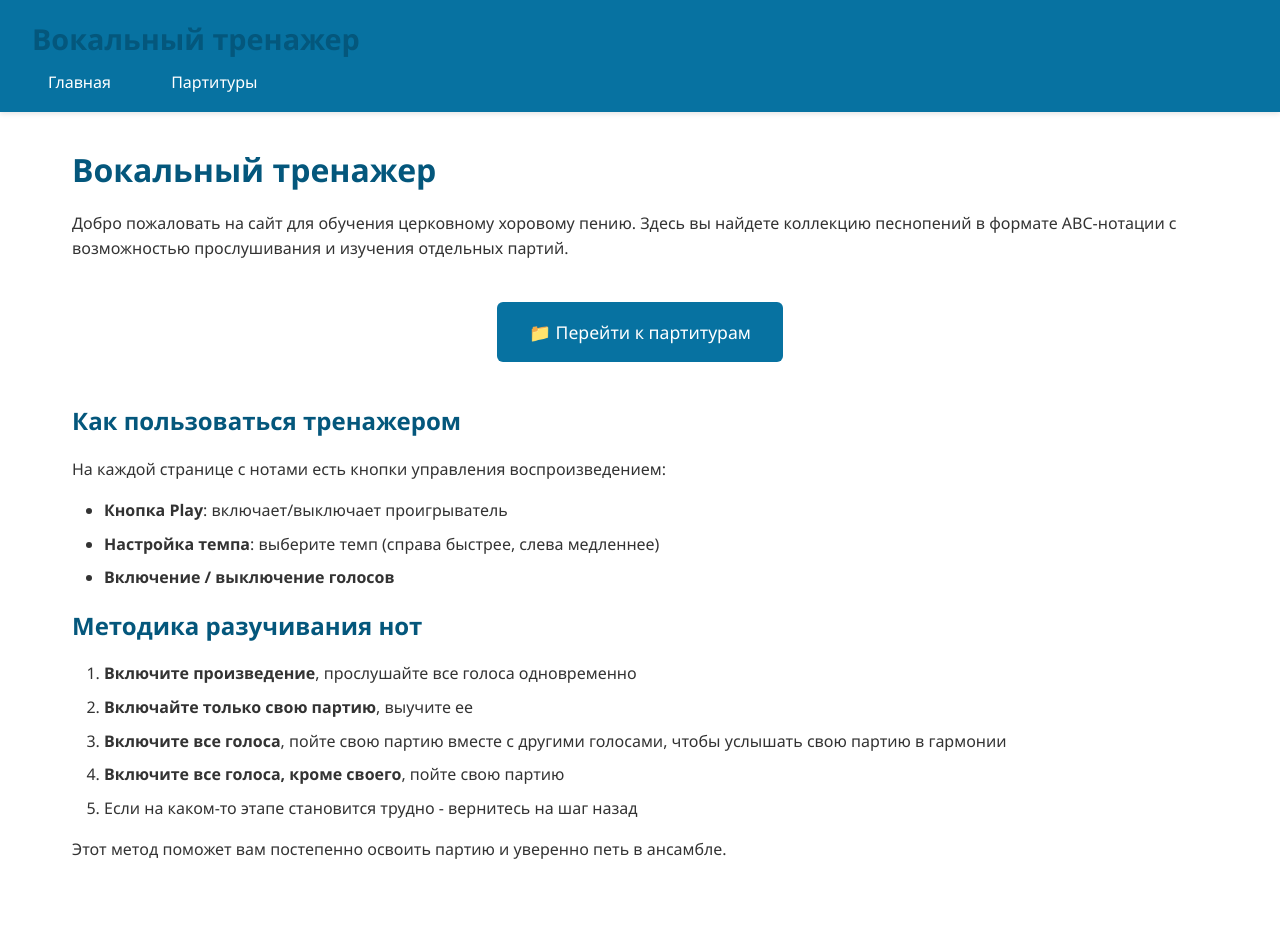
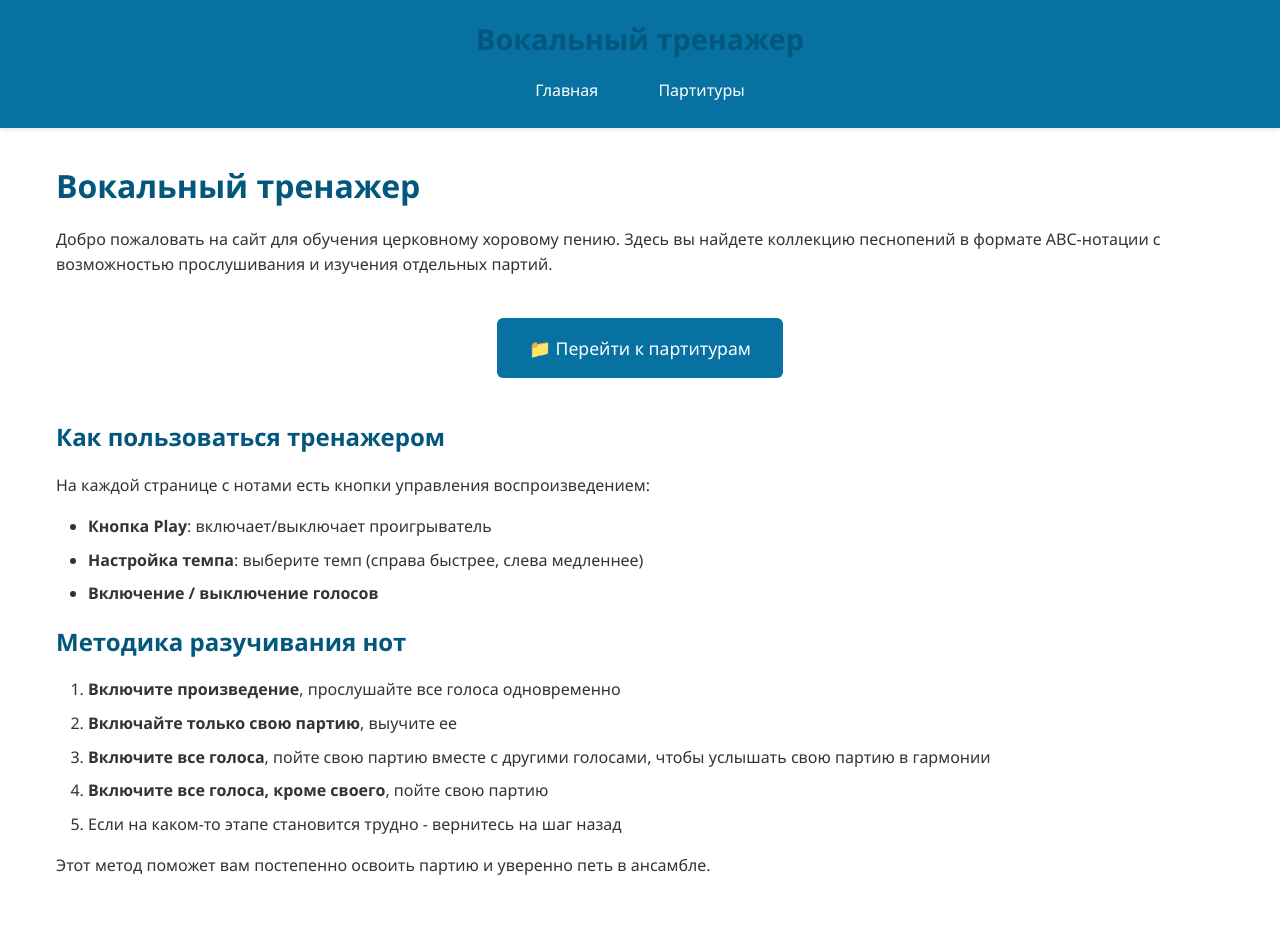
Before and after one commit to voctrainer/voctrainer.github.io, a Jekyll site: the page built from index.md, in a window 1280 px wide. Built offline with Jekyll 4.4.1, drawn with Linux system fonts in a browser that asks for light colours.

Commit message:
шапка

```diff
--- a/_layouts/partiture_folder.html
+++ b/_layouts/partiture_folder.html
@@ -26,10 +26,7 @@
     </div>
 
     <!-- Подключаем jQuery ПЕРЕД jstree -->
-    <!--  <script src="https://code.jquery.com/jquery-3.6.0.min.js" integrity="sha256-/xUj+3OJU5yExlq6GSYGSHk7tPXikynS7ogEvDej/m4=" crossorigin="anonymous"></script> -->
-    <!-- Или подключите локальную копию jQuery, если предпочитаете -->
     <script src="{{ '/assets/js/jquery.min.js' | relative_url }}"></script>
-
     <script src="{{ '/assets/js/jstree/jstree.min.js' | relative_url }}"></script>
 
     <script>
--- a/assets/css/main.css
+++ b/assets/css/main.css
@@ -28,6 +28,9 @@
   color: white;
   padding: 1rem 2rem;
   box-shadow: 0 2px 5px rgba(0,0,0,0.1);
+  /* Убираем display: flex или width: 100% от растягивания */
+  /* Добавляем центрирование содержимого */
+  text-align: center; /* Центрируем текст/элементы внутри шапки */
 }
 
 .header h1 {
@@ -42,21 +45,33 @@
 .main-nav a {
   color: white;
   text-decoration: none;
-  margin-right: 1.5rem;
+  margin: 0 0.75rem; /* Уменьшаем отступы по бокам */
   padding: 0.5rem 1rem;
   border-radius: 4px;
   transition: background-color 0.3s ease;
+  display: inline-block; /* Делаем ссылки блочными элементами в строке */
 }
 
 .main-nav a:hover {
   background-color: var(--light-color);
 }
 
+/* Центральный контейнер для основного контента */
+.main-container {
+  max-width: 1200px; /* Максимальная ширина */
+  width: 100%; /* Занимает всю ширину, но не больше max-width */
+  margin: 0 auto; /* Центрирует контейнер */
+  padding: 0 1rem; /* Отступы по бокам */
+}
+
+/* Стили для страницы каталога (partiture_folder) */
 .container {
   display: flex;
   min-height: calc(100vh - 120px);
-  max-width: 1200px;
-  margin: 0 auto;
+  max-width: 1200px; /* Максимальная ширина */
+  width: 100%;
+  margin: 0 auto; /* Центрирует контейнер */
+  padding: 0 1rem; /* Отступы по бокам */
 }
 
 .sidebar {
@@ -79,10 +94,12 @@
   overflow-y: auto;
 }
 
+/* Стили для главной страницы (home) */
 .main-content {
-  max-width: 1200px;
-  margin: 0 auto;
-  padding: 2rem;
+  max-width: 1200px; /* Максимальная ширина */
+  width: 100%;
+  margin: 0 auto; /* Центрирует контейнер */
+  padding: 2rem 1rem; /* Отступы сверху/снизу и по бокам */
 }
 
 .center-button {
@@ -190,7 +207,11 @@
 
   .main-nav a {
     display: inline-block;
-    margin-bottom: 0.5rem;
+    margin: 0.25rem 0.5rem; /* Делаем отступы меньше на мобильных */
+  }
+
+  .header {
+    padding: 1rem; /* Уменьшаем паддинги шапки на мобильных */
   }
 }
 
```
